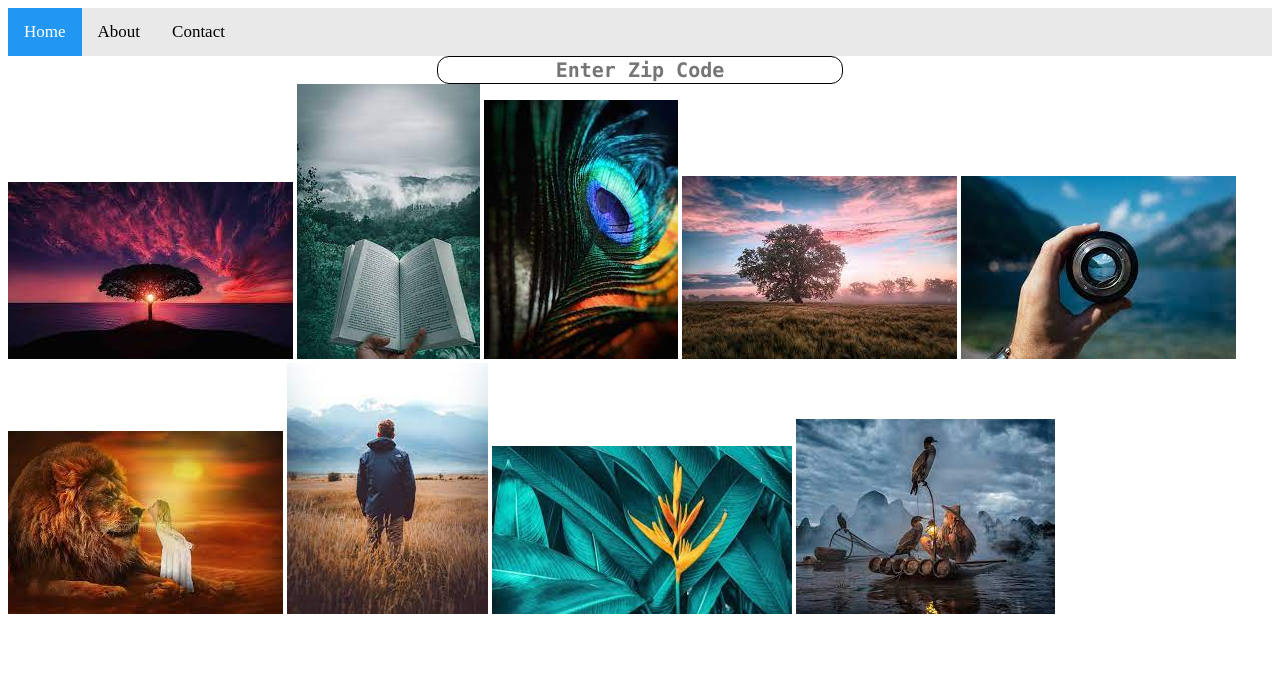
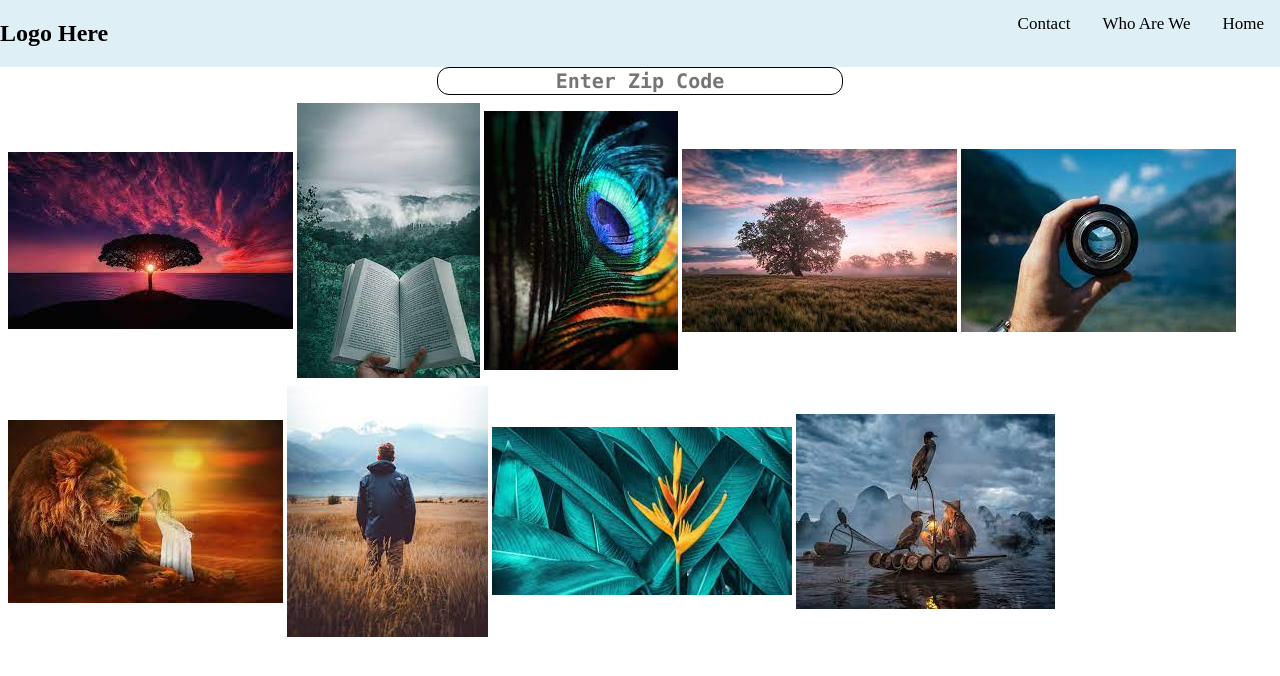
Before and after one commit to Choward2020/small, a plain HTML site: page index.html in a window 1280 px wide. Drawn offline with Linux system fonts and the light colour scheme.

Commit message:
more stuff

```diff
--- a/index.html
+++ b/index.html
@@ -14,10 +14,12 @@
     <!--Navigation bar: login; company image/bio/address/webiste/phonenumber/reviews , search bar; location, catagory. social media icons-->
     <header >
       <div class="topnav">
-        <a class="active" href="#home">Home</a>
-        <a href="#about">About</a>
+        <a href="#home">Home</a>
+        <a href="#about">Who Are We</a>
         <a href="#contact">Contact</a>
+        <h2 class="logo">Logo Here</h2>
       </div>
+
 
       <div class="search">
       <input type="text" placeholder="Enter Zip Code">
@@ -45,7 +47,7 @@
 
 
   <footer>
-
+<!--Contact info email, social medias, about us-->
 
   </footer>
   <script src="scripts.js"></script>
--- a/style.css
+++ b/style.css
@@ -1,14 +1,22 @@
+body {
+  max-width: max-content;
+  margin: auto;
+  }
+
 /*Nav and search bar*/
 
 /* Add a black background color to the top navigation bar */
 .topnav {
   overflow: hidden;
-  background-color: #e9e9e9;
+  background-color: rgb(173, 216, 230, 0.4);
+  position: -webkit-sticky;
+	position: sticky;
+	top: 0;
 }
 
 /* Style the links inside the navigation bar */
 .topnav a {
-  float: left;
+  float: right;
   display: block;
   color: black;
   text-align: center;
@@ -19,24 +27,22 @@
 
 /* Change the color of links on hover */
 .topnav a:hover {
-  background-color: #ddd;
+  background-color: whitesmoke;
   color: black;
 }
 
-/* Style the "active" element to highlight the current page */
-.topnav a.active {
-  background-color: #2196F3;
-  color: white;
+input {
+  width: 400px;
+  border: 1px solid #000;
+  border-radius: 12px;
+  text-align: center;
+  font-family: "Lucida Console", "Courier New", monospace;
+  font-size: 20px;
+  font-weight: bold;
 }
 
-/* Style the search box inside the navigation bar */
-.topnav input[type=text] {
-  float: right;
-  padding: 6px;
-  border: none;
-  margin-top: 8px;
-  margin-right: 16px;
-  font-size: 17px;
+.search {
+  text-align: center;
 }
 
 /* When the screen is less than 600px wide, stack the links and the search field vertically instead of horizontally */
@@ -54,16 +60,18 @@
   }
 }
 
-input {
-  width: 400px;
-  border: 1px solid #000;
-  border-radius: 12px;
-  text-align: center;
-  font-family: "Lucida Console", "Courier New", monospace;
-  font-size: 20px;
-  font-weight: bold;
+.row {
+  display: flex;
+  flex-wrap: wrap;
+  padding: 0 4px;
 }
 
-.search {
-  text-align: center;
+.column {
+  flex: 50%;
+  padding: 0 4px;
 }
+
+.column img {
+  margin-top: 8px;
+  vertical-align: middle;
+}
```
